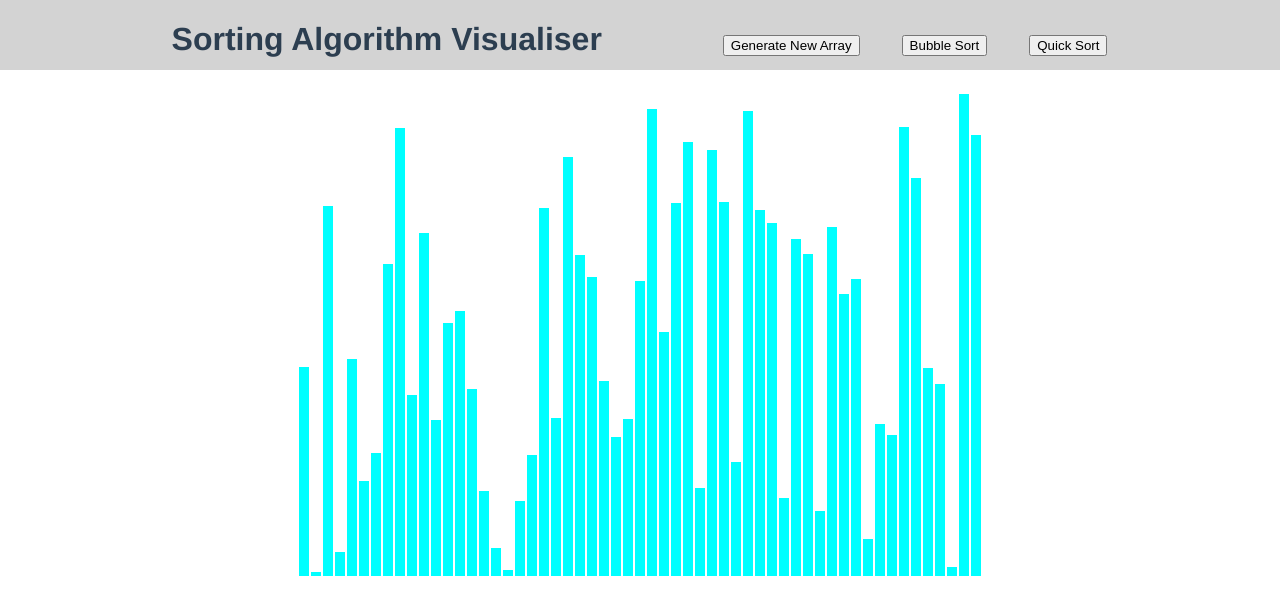
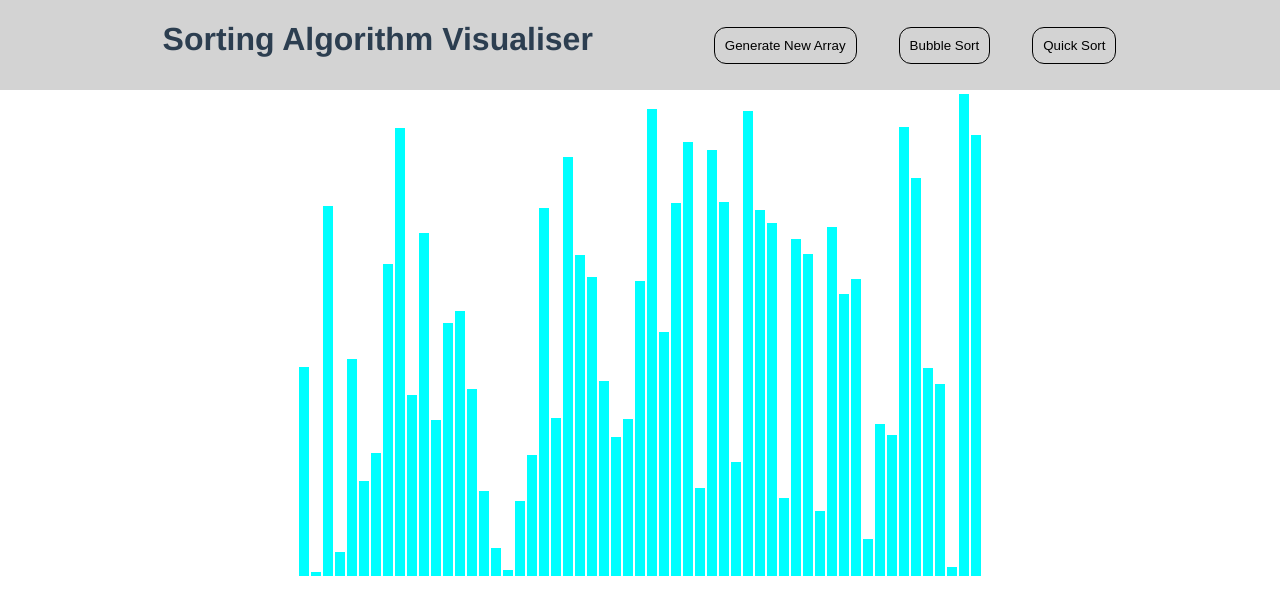
Before and after one commit to SteveWalsh1989/Sorting_Algorithm_Visualiser_VueJS, a Vue app: page / in a window 1280 px wide. Shown: the top 614 px of the page. Built offline with nearby package versions, Linux system fonts and the light colour scheme.

Commit message:
fixed header and button style a bit, quick sort animation sshows pivot but not the left/right index compared too well

```diff
--- a/src/components/SortingVisualiser/sorting_vis.css
+++ b/src/components/SortingVisualiser/sorting_vis.css
@@ -22,6 +22,11 @@ display: inline-block;
 .buttons{
     margin: 20px;
     margin-top: 10px;
+    border-radius: 12px;
+    border: 1px solid black;
+    background-color: lightgray;
+    color: black;
+    padding: 10px;
 }
 
 
@@ -31,7 +36,7 @@ position: fixed;
 top: 0;
 left: 0;
 width: 100%;
-height: 70px;
+height: 90px;
 margin-top: 0;
 }
 
--- a/src/components/SortingVisualiser/sorting_vis.js
+++ b/src/components/SortingVisualiser/sorting_vis.js
@@ -42,6 +42,7 @@ export default {
          SORTING ALGORITHMS
         */
         async quickSort(){
+            this.resetList()
             console.log("Running Quick Sort")
 
             this.quickSortHelper( 0, this.num_list.length-1)
@@ -84,7 +85,7 @@ export default {
             }
 
             this.swapNumbersInArray(pivot_index, right_index)
-            await this.sleep(5)
+            await this.sleep(250)
             // start work on the smaller array
             var left_list_is_smaller = right_index - 1 - start_index < end_index - (right_index + 1)
 
```
